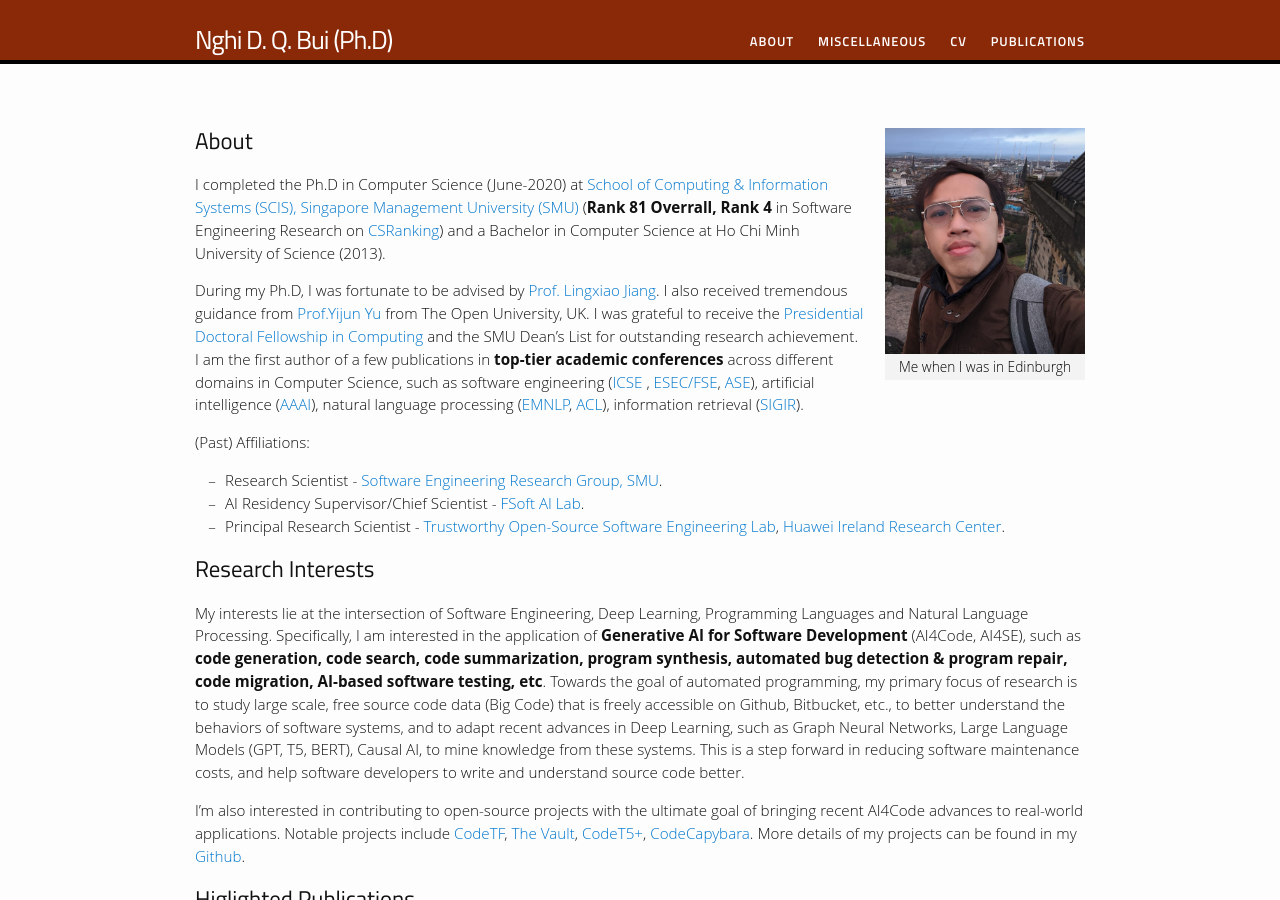
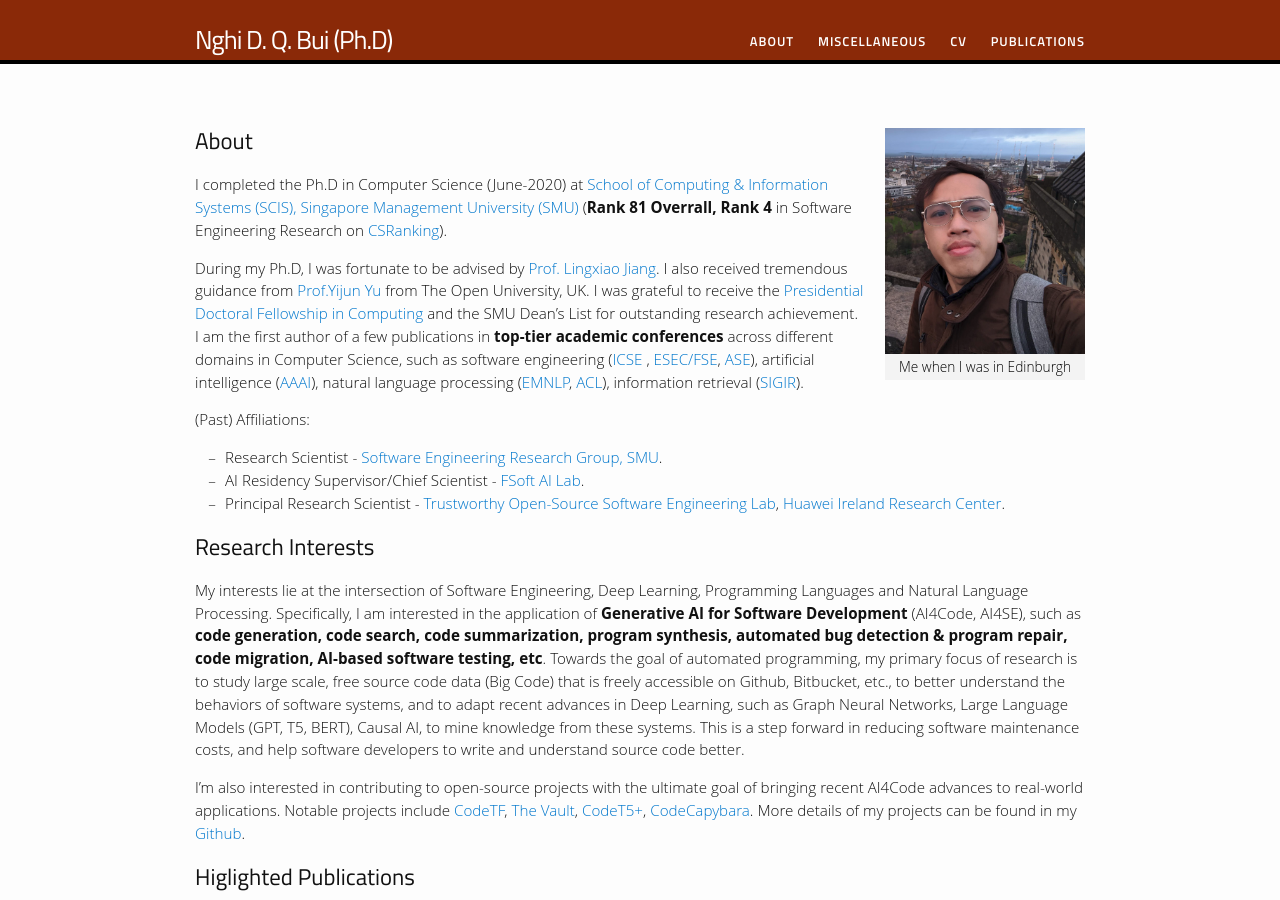
Before and after one commit to bdqnghi/bdqnghi.github.io, a Jekyll site: the page built from index.md, in a window 1280 px wide and 900 px high. Built offline with Jekyll 4.4.1, drawn with Linux system fonts in a browser that asks for light colours; nearby versions of some CDN libraries; some web fonts are replaced.

Commit message:
Update index.md

```diff
--- a/index.md
+++ b/index.md
@@ -7,7 +7,7 @@
 {% include image.html url="/images/me.png" caption="Me when I was in Edinburgh" width=200 align="right" %}
 
 ## About
-I completed the Ph.D in Computer Science (June-2020) at <a href="https://sis.smu.edu.sg/programmes/PhD/overview" target="_blank">School of Computing & Information Systems (SCIS), Singapore Management University (SMU)</a> (**Rank 81 Overrall, Rank 4** in Software Engineering Research on  <a href="http://csrankings.org/#/index?soft&world" target="_blank">CSRanking</a>) and a Bachelor in Computer Science at Ho Chi Minh University of Science (2013).
+I completed the Ph.D in Computer Science (June-2020) at <a href="https://sis.smu.edu.sg/programmes/PhD/overview" target="_blank">School of Computing & Information Systems (SCIS), Singapore Management University (SMU)</a> (**Rank 81 Overrall, Rank 4** in Software Engineering Research on  <a href="http://csrankings.org/#/index?soft&world" target="_blank">CSRanking</a>).
 
 During my Ph.D, I was fortunate to be advised by <a href="http://www.mysmu.edu/faculty/lxjiang/" target="_blank"> Prof. Lingxiao Jiang</a>. I also received tremendous guidance from <a href="http://www.open.ac.uk/people/yy66" target="_blank">Prof.Yijun Yu</a> from The Open University, UK. I was grateful to receive the  <a href="https://graduatestudies.smu.edu.sg/phd/singapore-management-university-smu-phd-financial-assistance-schemes#computing" target="_blank"> Presidential Doctoral Fellowship in Computing</a> and the SMU Dean's List for outstanding research achievement.  I am the first author of a few publications in **top-tier academic conferences** across different domains in Computer Science, such as software engineering (<a href="http://www.icse-conferences.org/" target="_blank">ICSE</a> , <a href="https://www.esec-fse.org" target="_blank">ESEC/FSE</a>,  <a href="https://conf.researchr.org/series/ase" target="_blank">ASE</a>), artificial intelligence (<a href="https://www.aaai.org/Conferences/conferences.php" target="_blank">AAAI</a>), natural language processing (<a href="https://2022.emnlp.org/" target="_blank">EMNLP</a>, <a href="https://2023.aclweb.org/" target="_blank">ACL</a>), information retrieval (<a href="https://sigir.org/" target="_blank">SIGIR</a>).
 
```
